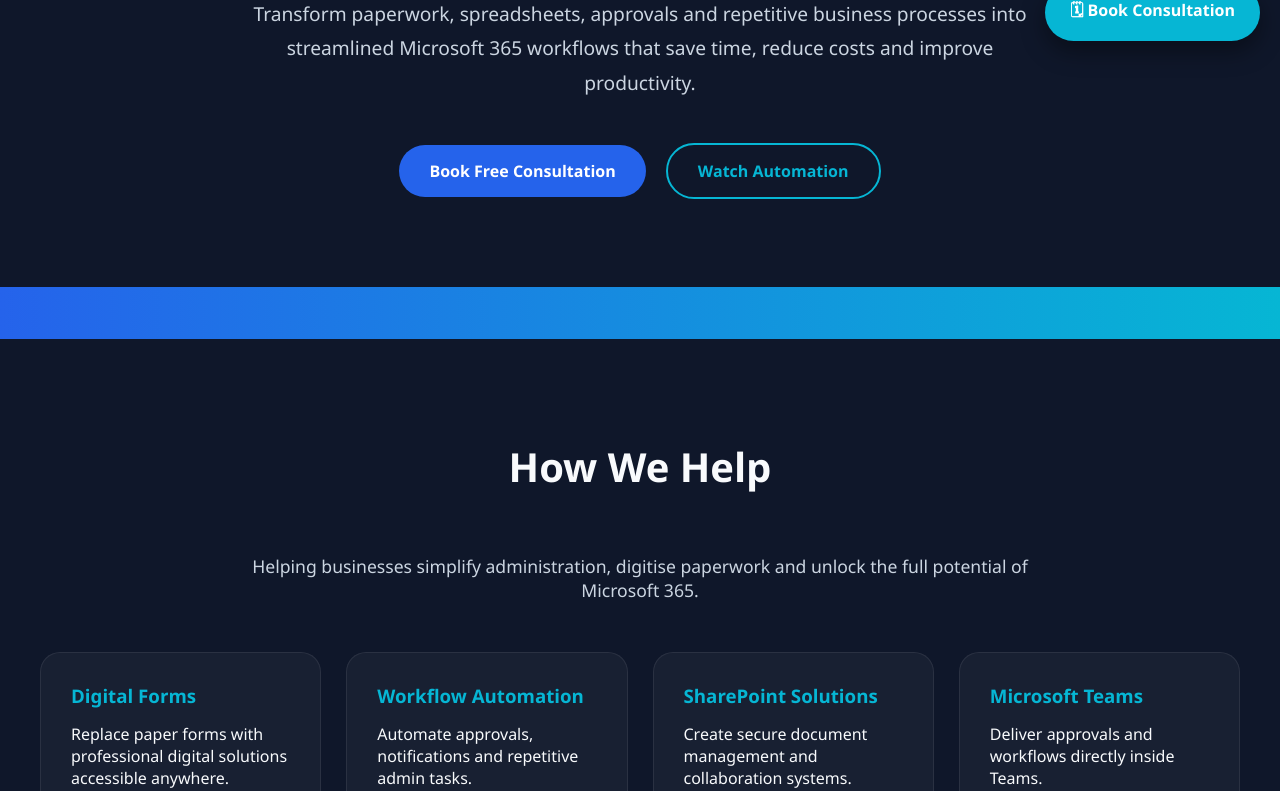
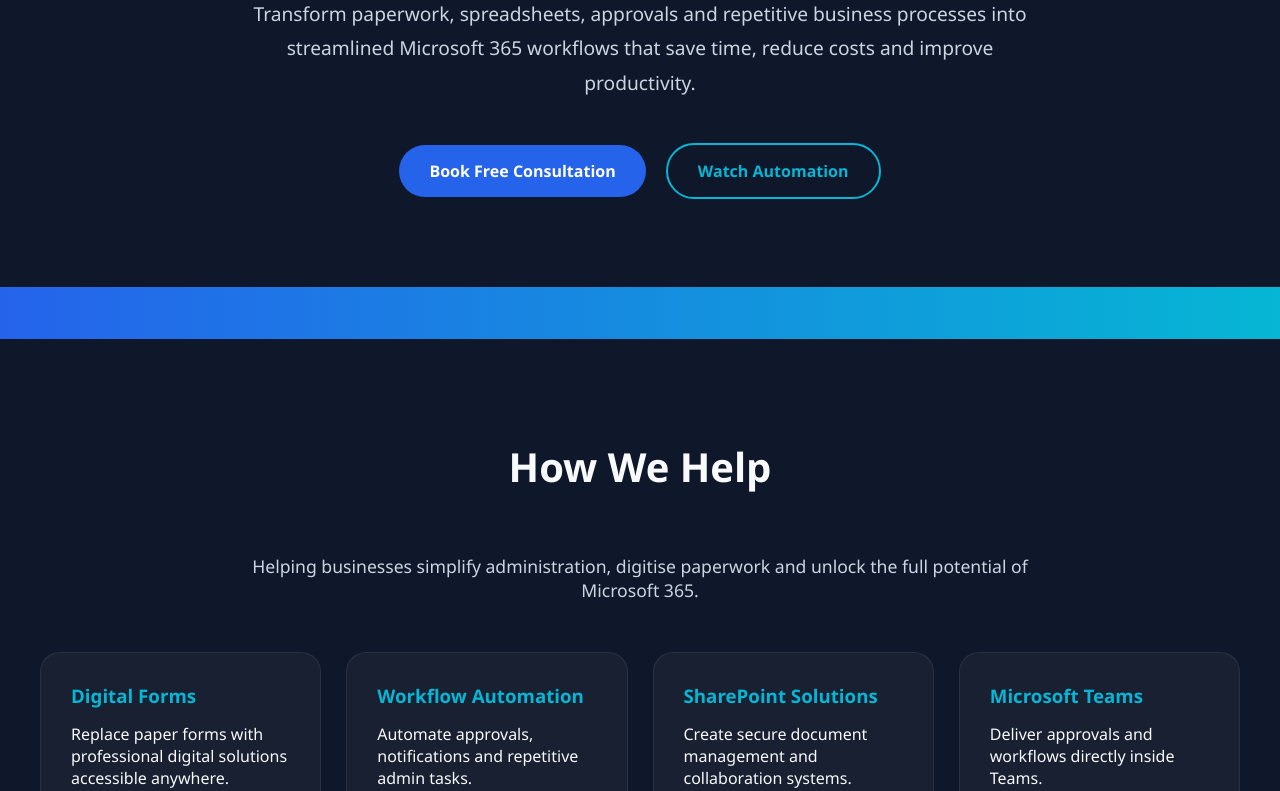
Before and after one commit to simoncottrell23/everyday-digitalsupportV2, a plain HTML site: page index.html in a window 1280 px wide. Shown: the part 739-1530 px from the top of the page. Drawn offline with Linux system fonts and the light colour scheme.

Commit message:
Remove booking button and update section heading
Removed floating button for booking consultations and updated heading text.

```diff
--- a/index.html
+++ b/index.html
@@ -346,22 +346,6 @@ margin:20px auto;
 color:var(--muted);
 }
 
-/* FLOATING BUTTON */
-
-.booking-float{
-position:fixed;
-right:20px;
-bottom:20px;
-background:var(--accent);
-color:white;
-text-decoration:none;
-padding:15px 25px;
-border-radius:40px;
-font-weight:bold;
-box-shadow:0 10px 25px rgba(0,0,0,.4);
-z-index:999;
-}
-
 /* FOOTER */
 
 footer{
@@ -601,7 +585,7 @@ Making business simpler.
 
 <div class="container">
 
-<h2>Book a Free Consultation or Request Information</h2>
+<h2>How Can We Help?</h2>
 
 <p class="intro-text">
 Tell us a little about your business and the challenges you're facing. Whether you're looking to automate processes, improve Microsoft 365 usage, or explore AI solutions, we'll be in touch within one working day.
@@ -649,13 +633,6 @@ Book Your Consultation
 
 </footer>
 
-<a
-href="https://bookings.cloud.microsoft/bookwithme/user/0e5084cc8c3e4bccb57e8f3b7a8f9ae4@everydaydigitalsupport.co.uk/meetingtype/XrJxOG8nI0--uyprZo70Zw2?anonymous&ismsaljsauthenabled&ep=mcard"
-target="_blank"
-class="booking-float">
-🗓 Book Consultation
-</a>
-
 <script>
 
 function calculate(){
```
